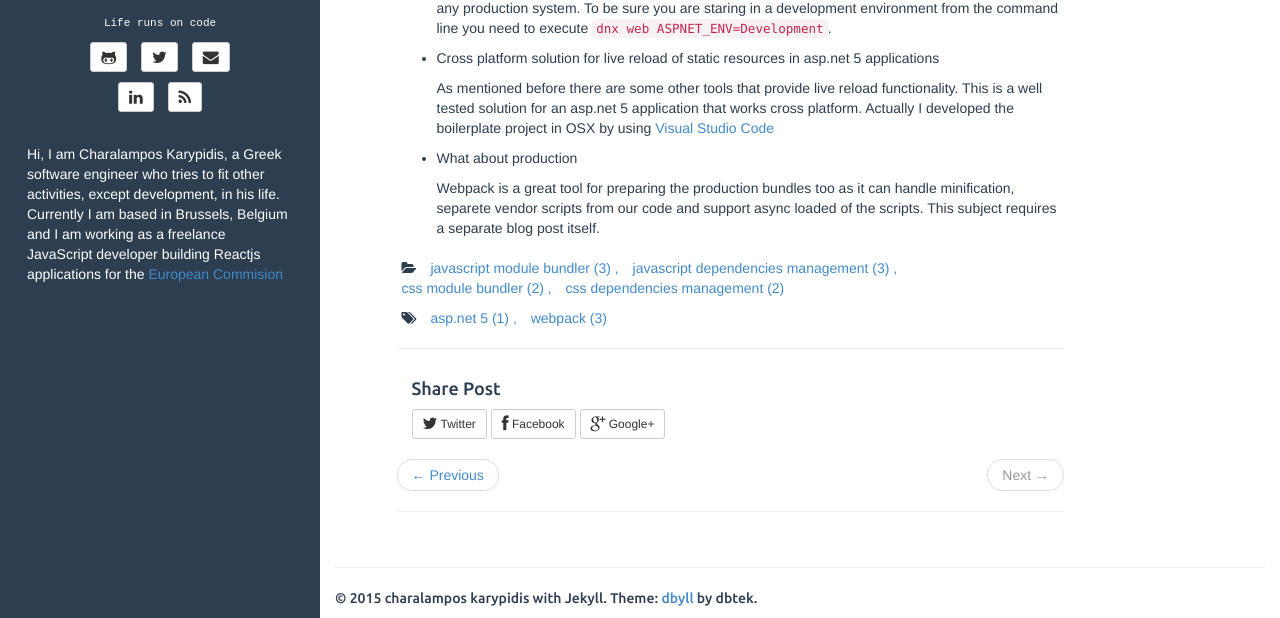
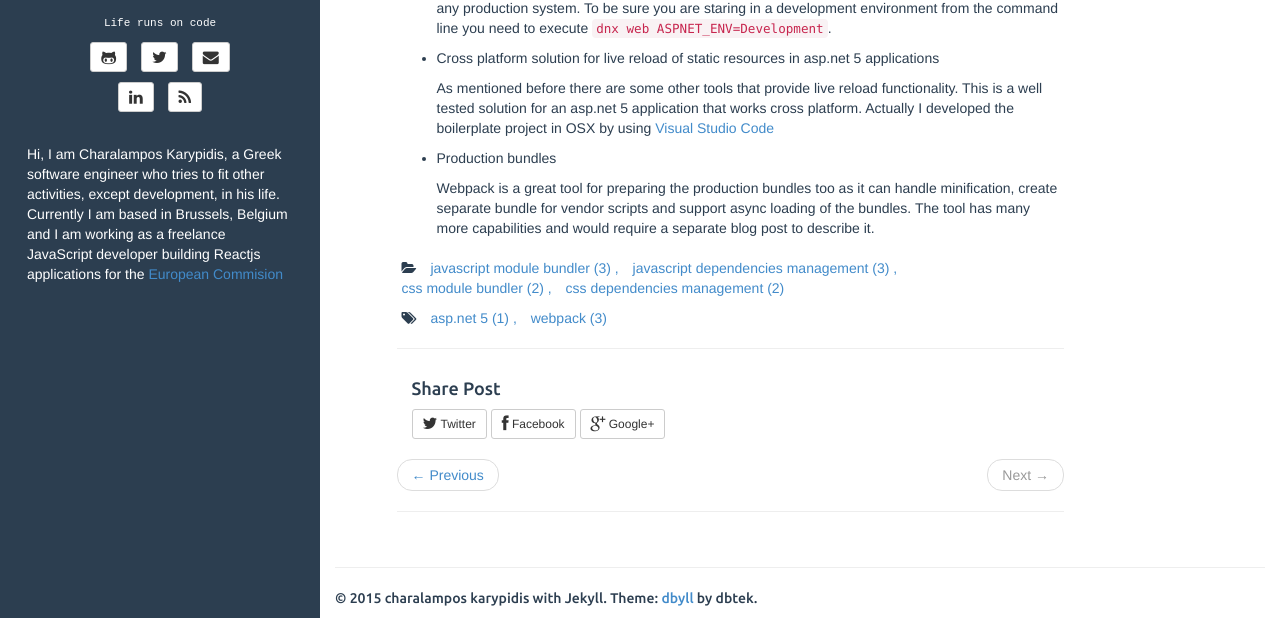
Before and after one commit to xabikos/xabikos.github.io, a Jekyll site: the page built from _posts/2015-12-15-asp.net-5-and-webpack-part-1.md, in a window 1280 px wide and 900 px high, scrolled down 1940 px, cut to the strip 282-900 px from the top of the window. Built offline with Jekyll 4.4.1, drawn with Linux system fonts in a browser that asks for light colours; comment, search, counter and statistics services are not loaded.

Commit message:
Fix additional notes

```diff
--- a/_posts/2015-12-15-asp.net-5-and-webpack-part-1.md
+++ b/_posts/2015-12-15-asp.net-5-and-webpack-part-1.md
@@ -96,10 +96,10 @@ changing the component you can see that the rerender counter will be increased m
    As mentioned before there are some other tools that provide live reload functionality. This is a well tested solution for an asp.net 5 application that works cross platform.
    Actually I developed the boilerplate project in OSX by using [Visual Studio Code][code]
 
-- What about production
+- Production bundles
 
-   Webpack is a great tool for preparing the production bundles too as it can handle minification, separete vendor scripts from our code and support async loaded of the scripts.
-   This subject requires a separate blog post itself.
+   Webpack is a great tool for preparing the production bundles too as it can handle minification, create separate bundle for vendor scripts and support async loading of the bundles.
+   The tool has many more capabilities and would require a separate blog post to describe it.
 
 
 [webpack]: http://webpack.github.io/
```
